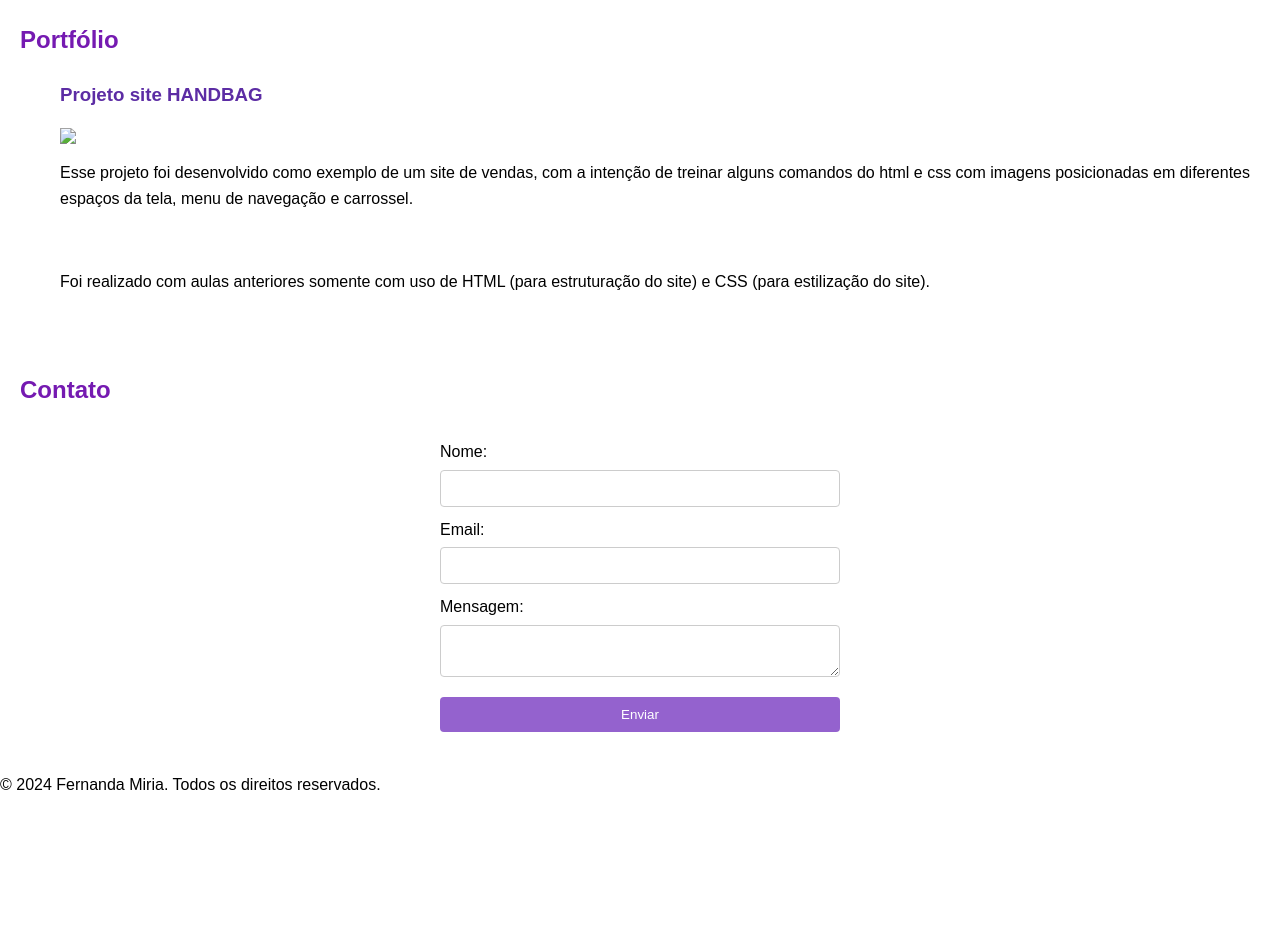
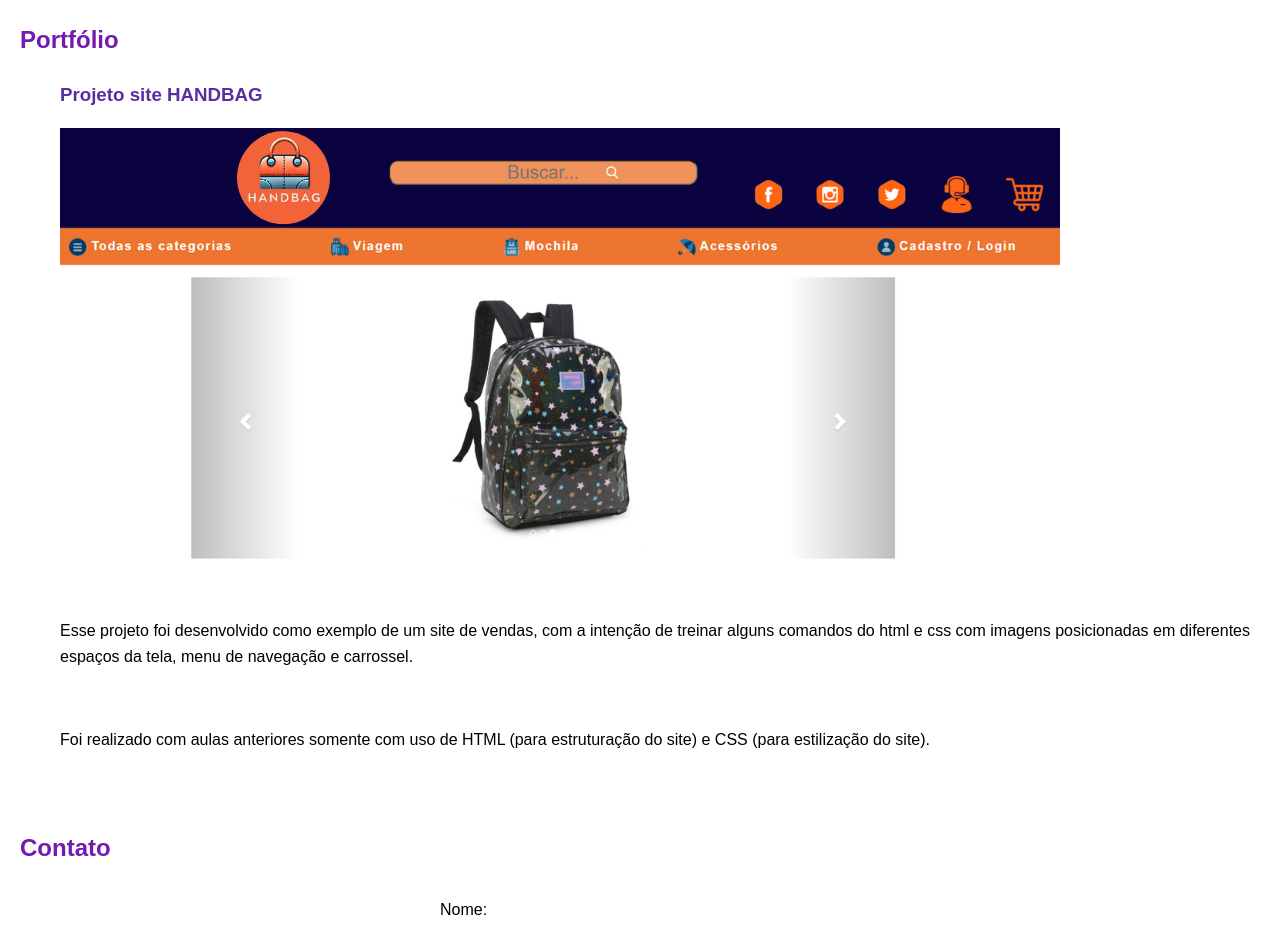
Before and after one commit to Fernanda1375/FernandaMiria, a plain HTML site: page index.html in a window 1280 px wide. Shown: the part 800-1728 px from the top of the page. Before the commit the page ends 1613 px from the top, so only its background shows below. Drawn offline with Linux system fonts and the light colour scheme.

Commit message:
Update index.html

```diff
--- a/index.html
+++ b/index.html
@@ -41,7 +41,7 @@
         <h2>Portfólio</h2>
         <ul>
             <h3>Projeto site HANDBAG</h3>
-            <img src="./imagem/handbag.png">
+            <img src="./img/handbag.png">
             <p>Esse projeto foi desenvolvido como exemplo de um site de vendas, com a intenção de treinar alguns comandos do html e css com imagens posicionadas em diferentes espaços da tela, menu de navegação e carrossel.</p>
             <br>
             <p>Foi realizado com aulas anteriores somente com uso de HTML (para estruturação do site) e CSS (para estilização do site).</p>
```
